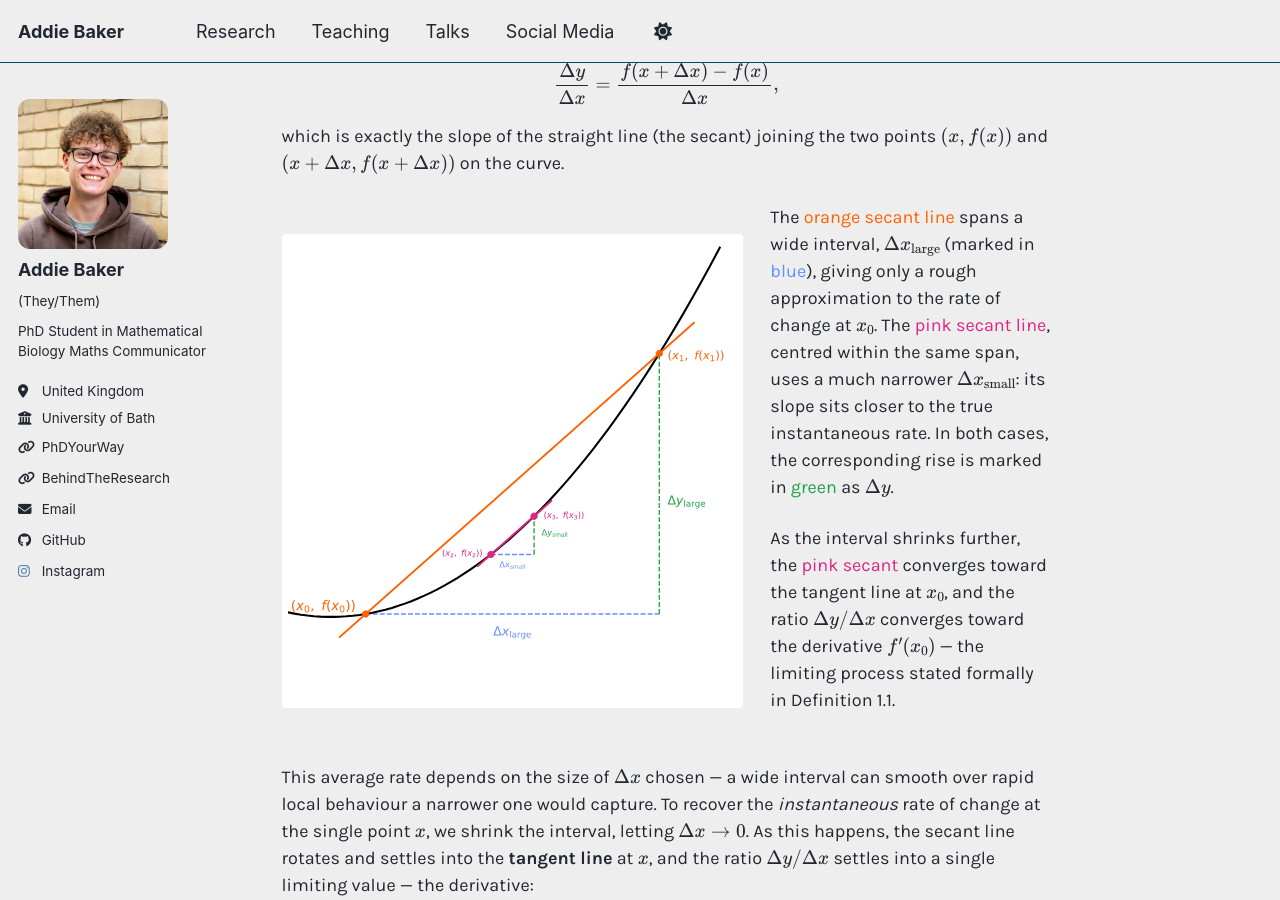
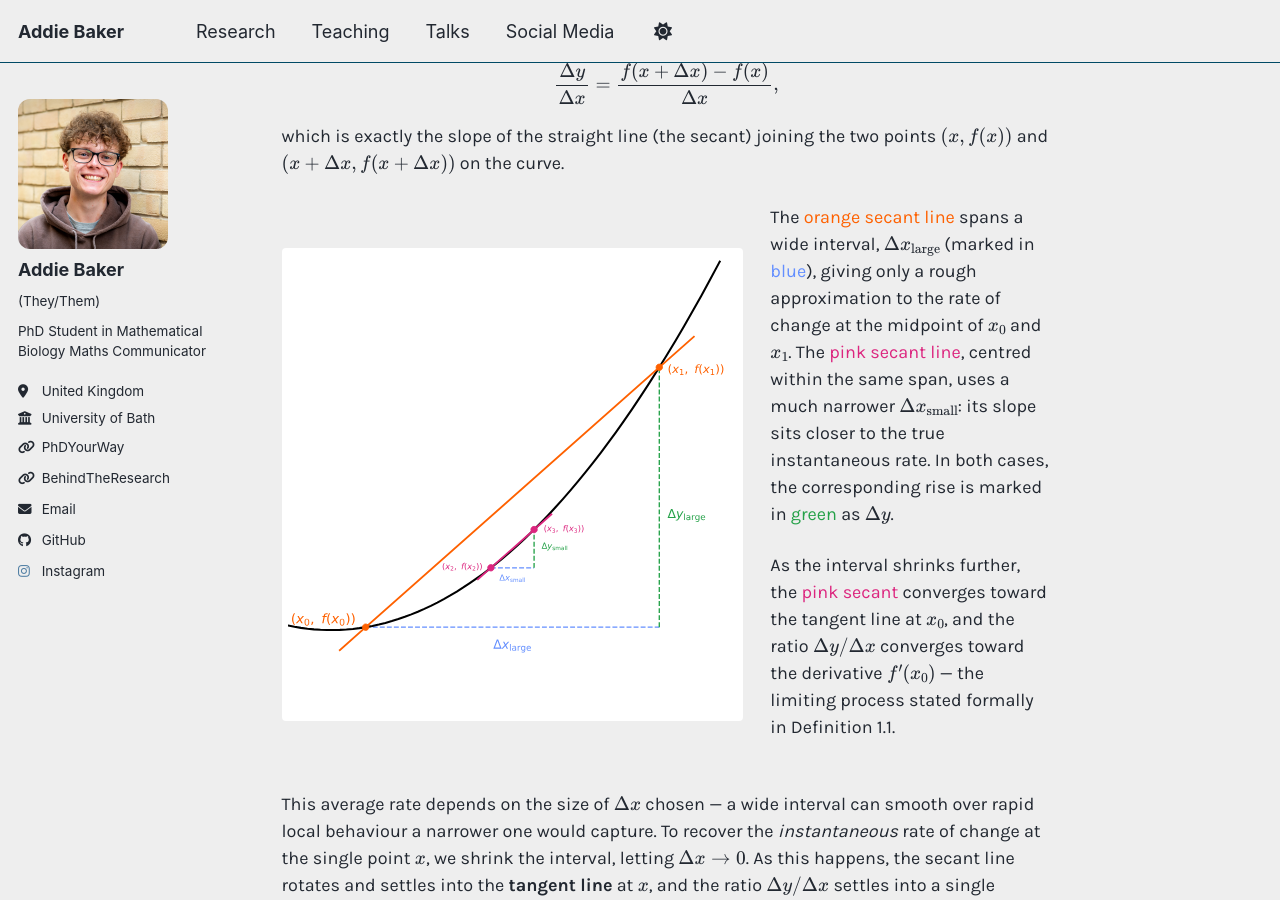
Before and after one commit to addie-02/addie-02.github.io, a Jekyll site: the page built from _lessons/01-derivatives.md, in a window 1280 px wide and 900 px high, scrolled down 473 px. Built offline with Jekyll 4.4.1, drawn with Linux system fonts in a browser that asks for light colours; a script bundle is joined from its source files by our own code; library files that are not in the unit come from our copies.

Commit message:
Clarify explanation of secant lines in derivatives lesson

```diff
--- a/_lessons/01-derivatives.md
+++ b/_lessons/01-derivatives.md
@@ -30,7 +30,7 @@ which is exactly the slope of the straight line (the secant) joining the two poi
   <img src="{{ site.baseurl }}/images/lessons/fig1.svg" alt="Diagram showing nested large and small Delta x secant triangles converging toward the tangent line">
   <div class="figure-explanation">
     <p>
-      The <span style="color:#fe6100;">orange secant line</span> spans a wide interval, $\Delta x_{\text{large}}$ (marked in <span style="color:#648fff;">blue</span>), giving only a rough approximation to the rate of change at $x_0$. The <span style="color:#dc267f;">pink secant line</span>, centred within the same span, uses a much narrower $\Delta x_{\text{small}}$: its slope sits closer to the true instantaneous rate. In both cases, the corresponding rise is marked in <span style="color:#24a148;">green</span> as $\Delta y$.
+      The <span style="color:#fe6100;">orange secant line</span> spans a wide interval, $\Delta x_{\text{large}}$ (marked in <span style="color:#648fff;">blue</span>), giving only a rough approximation to the rate of change at the midpoint of $x_0$ and $x_1$. The <span style="color:#dc267f;">pink secant line</span>, centred within the same span, uses a much narrower $\Delta x_{\text{small}}$: its slope sits closer to the true instantaneous rate. In both cases, the corresponding rise is marked in <span style="color:#24a148;">green</span> as $\Delta y$.
     </p>
     <p>
       As the interval shrinks further, the <span style="color:#dc267f;">pink secant</span> converges toward the tangent line at $x_0$, and the ratio $\Delta y / \Delta x$ converges toward the derivative $f'(x_0)$ — the limiting process stated formally in Definition 1.1.
```
